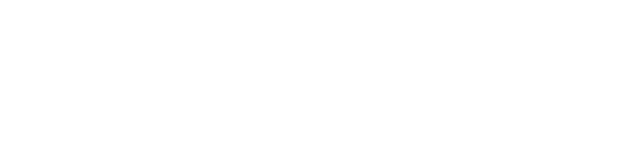
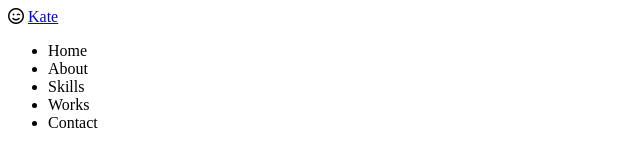
Before and after one commit to hkpark97/portfolio_97, a plain HTML site: page index.html in a window 1280 px wide. Shown: the whole page, without its empty margins (0-640 px from the left). Drawn offline with Linux system fonts and the light colour scheme.

Commit message:
HTML : NAVBAR

```diff
--- a/index.html
+++ b/index.html
@@ -8,7 +8,7 @@
 
 <meta name = "description" content="My Portfolio" />
 <meta name = "author" content="Kate Park" />
-<link rel ="icon" type="image/png" href="images/favicon.png"/>
+<link rel ="icon" type="images/png" href="images/smile-wink-regular.png">
 <script src="https://kit.fontawesome.com/b2fa710114.js"
 crossorigin="anonymous"></script>
 <link rel="preconnect" href="https://fonts.gstatic.com">
@@ -19,9 +19,34 @@ rel="stylesheet" />
 
 </head>
 <body>
+    <!-- Navbar -->
+<nav id="navebar">
+<div class="navbar__logo">
+ <i class="far fa-smile-wink"></i>
+<a href="#">Kate</a>
+</div>
 
+<div class="navbar__menu">
+<ul class="navbar_menu">
+    <li class="navbar_menu_item">Home</li>
+    <li class="navbar_menu_item">About</li>
+    <li class="navbar_menu_item">Skills</li>
+    <li class="navbar_menu_item">Works</li>
+    <li class="navbar_menu_item">Contact</li>
+</ul>
+</div>
+</nav>
 
+<!-- About -->
+<section id="about"></section>
 
+<!-- Skills -->
+<section id="skills"></section>
 
+<!-- Work -->
+<section id="work"></section>
+
+<!-- Contact -->
+<section id="contact"></section>
 </body>
 </html>
```
Also changed, not shown: images/smile-wink-regular.png (added), 2 other files.
